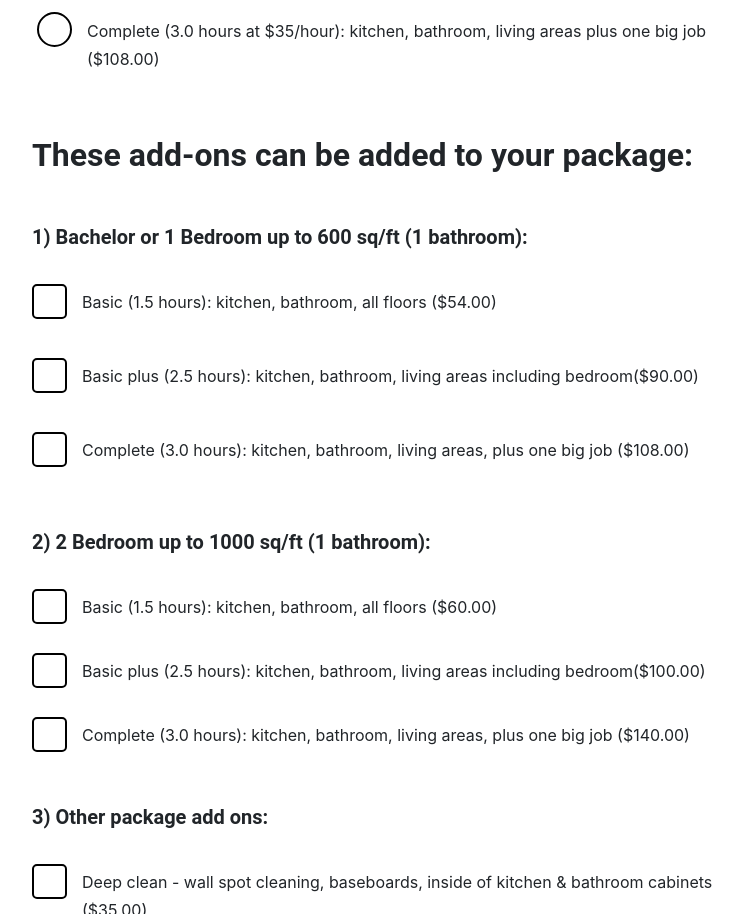
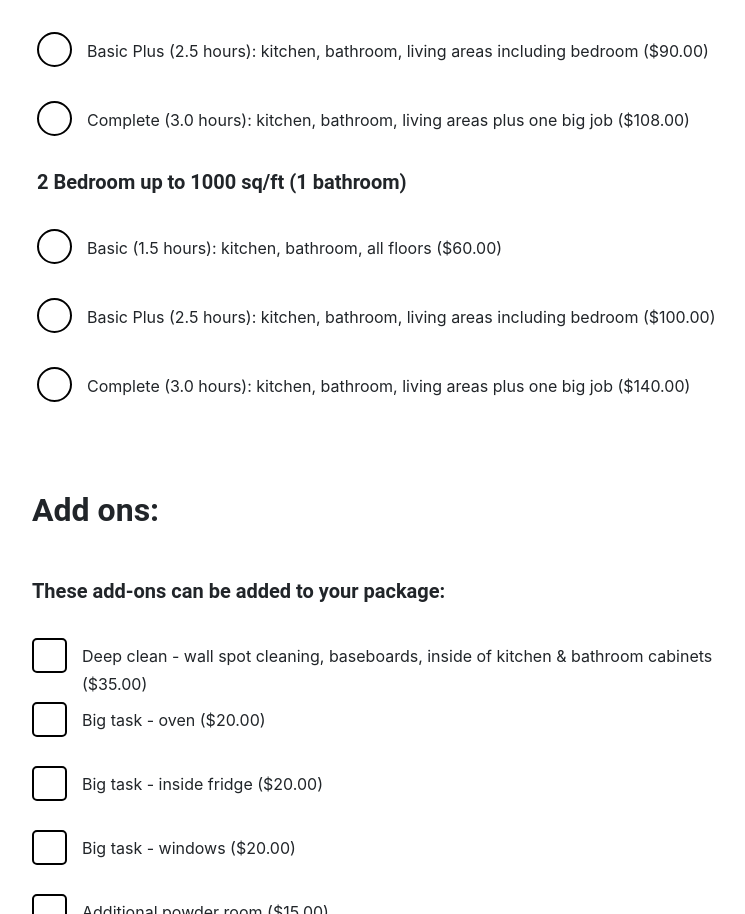
Before and after one commit to nmakuch/rosies-ms-nextjs, a Next.js app: page /services in a window 1280 px wide. Shown: the part 1886-2800 px from the top of the page, without its empty margins (253-998 px from the left). Built offline with nearby package versions, Linux system fonts and the light colour scheme.

Commit message:
fixed after fed's feedback

```diff
--- a/pages/services.js
+++ b/pages/services.js
@@ -37,11 +37,7 @@ class Services extends React.Component {
   constructor(props) {
     super(props);
     this.state = {
-      optionsAddOns1: [],
-      optionsAddOns2: [],
       optionsAddOns3: [],
-      labelsAddOns1: [],
-      labelsAddOns2: [],
       labelsAddOns3: [],
       selectBoxValue1: [],
       radio1: "",
@@ -54,56 +50,6 @@ class Services extends React.Component {
       radio1: event.target.value,
       radioLabel: event.target.id
     });
-  }
-
-  changeEvent1(event) {
-    let checkedArrayAddOns1 = this.state.optionsAddOns1;
-    let checkedArrayIds1 = this.state.labelsAddOns1;
-    let selectedId1 = event.target.id;
-    let selectedValue1 = event.target.value;
-
-    if (event.target.checked === true) {
-      checkedArrayIds1.push(selectedId1);
-      checkedArrayAddOns1.push(parseFloat(selectedValue1));
-      this.setState({
-        optionsAddOns1: checkedArrayAddOns1,
-        labelsAddOns1: checkedArrayIds1
-      });
-    } else {
-      let valueIndex1 = checkedArrayAddOns1.indexOf(selectedValue1);
-      checkedArrayAddOns1.splice(valueIndex1, 1);
-      checkedArrayIds1.splice(valueIndex1, 1);
-
-      this.setState({
-        optionsAddOns1: checkedArrayAddOns1,
-        labelsAddOns1: checkedArrayIds1
-      });
-    }
-  }
-
-  changeEvent2(event) {
-    let checkedArrayAddOns2 = this.state.optionsAddOns2;
-    let checkedArrayIds2 = this.state.labelsAddOns2;
-    let selectedId2 = event.target.id;
-    let selectedValue2 = event.target.value;
-
-    if (event.target.checked === true) {
-      checkedArrayIds2.push(selectedId2);
-      checkedArrayAddOns2.push(parseFloat(selectedValue2));
-      this.setState({
-        optionsAddOns2: checkedArrayAddOns2,
-        labelsAddOns2: checkedArrayIds2
-      });
-    } else {
-      let valueIndex2 = checkedArrayAddOns2.indexOf(selectedValue2);
-      checkedArrayAddOns2.splice(valueIndex2, 1);
-      checkedArrayIds2.splice(valueIndex2, 1);
-
-      this.setState({
-        optionsAddOns2: checkedArrayAddOns2,
-        labelsAddOns2: checkedArrayIds2
-      });
-    }
   }
 
   changeEvent3(event) {
@@ -132,37 +78,6 @@ class Services extends React.Component {
   }
 
   render() {
-    let addOnsLabels1 = this.state.labelsAddOns1;
-    let addOnsCost1 = this.state.optionsAddOns1;
-
-    let checkBoxArrayAddOns1 = [54.0, 90.0, 108.0];
-    let checkBoxArrayLabels1 = [
-      "Basic (1.5 hours): kitchen, bathroom, all floors ($54.00)",
-      "Basic plus (2.5 hours): kitchen, bathroom, living areas including bedroom($90.00)",
-      "Complete (3.0 hours): kitchen, bathroom, living areas, plus one big job ($108.00)"
-    ];
-    let checkBoxArrayIds1 = [
-      "Basic (1.5 hours)",
-      "Basic plus (2.5 hours)",
-      "Complete (3.0 hours)"
-    ];
-
-    let addOnsLabels2 = this.state.labelsAddOns2;
-    let addOnsCost2 = this.state.optionsAddOns2;
-
-    let checkBoxArrayAddOns2 = [60.0, 100.0, 140.0];
-    let checkBoxArrayLabels2 = [
-      "Basic (1.5 hours): kitchen, bathroom, all floors ($60.00)",
-      "Basic plus (2.5 hours): kitchen, bathroom, living areas including bedroom($100.00)",
-      "Complete (3.0 hours): kitchen, bathroom, living areas, plus one big job ($140.00)"
-    ];
-
-    let checkBoxArrayIds2 = [
-      "Basic (1.5 hours) x2",
-      "Basic plus (2.5 hours) x2",
-      "Complete (3.0 hours) x2"
-    ];
-
     let addOnsLabels3 = this.state.labelsAddOns3;
     let addOnsCost3 = this.state.optionsAddOns3;
 
@@ -206,9 +121,9 @@ class Services extends React.Component {
 
     let radioValues2 = [54.0, 90.0, 108.0];
     let radioLabels2 = [
-      "Basic (1.5 hours at $35/hour): kitchen, bathroom, all floors  ($54.00)",
-      "Basic Plus (2.5 hours at $35/hour): kitchen, bathroom, living areas including bedroom ($90.00)",
-      "Complete (3.0 hours at $35/hour): kitchen, bathroom, living areas plus one big job ($108.00)"
+      "Basic (1.5 hours): kitchen, bathroom, all floors  ($54.00)",
+      "Basic Plus (2.5 hours): kitchen, bathroom, living areas including bedroom ($90.00)",
+      "Complete (3.0 hours): kitchen, bathroom, living areas plus one big job ($108.00)"
     ];
 
     let radioArrayId2 = [
@@ -217,29 +132,20 @@ class Services extends React.Component {
       "Complete (3.0 hours)"
     ];
 
+    let radioValues3 = [60.0, 100.0, 140.0];
+    let radioLabels3 = [
+      "Basic (1.5 hours): kitchen, bathroom, all floors  ($60.00)",
+      "Basic Plus (2.5 hours): kitchen, bathroom, living areas including bedroom ($100.00)",
+      "Complete (3.0 hours): kitchen, bathroom, living areas plus one big job ($140.00)"
+    ];
+
+    let radioArrayId3 = [
+      "x2 Basic (1.5 hours)",
+      "x2 Basic plus (2.5 hours)",
+      "x2 Complete (3.0 hours)"
+    ];
+
     let grandTotalArr = [];
-
-    let outputCheckboxesAddOns1 = checkBoxArrayAddOns1.map((number, i) => {
-      return (
-        <CheckBox
-          value={number}
-          id={checkBoxArrayIds1[i]}
-          onChange={this.changeEvent1.bind(this)}
-          label={checkBoxArrayLabels1[i]}
-        />
-      );
-    }, this);
-
-    let outputCheckboxesAddOns2 = checkBoxArrayAddOns2.map((number, i) => {
-      return (
-        <CheckBox
-          value={number}
-          id={checkBoxArrayIds2[i]}
-          onChange={this.changeEvent2.bind(this)}
-          label={checkBoxArrayLabels2[i]}
-        />
-      );
-    }, this);
 
     let outputCheckboxesAddOns3 = checkBoxArrayAddOns3.map((number, i) => {
       return (
@@ -252,23 +158,11 @@ class Services extends React.Component {
       );
     }, this);
 
-    let sumOptionsAddOns1 = this.state.optionsAddOns1.reduce(
-      (a, b) => a + b,
-      0
-    );
-
-    let sumOptionsAddOns2 = this.state.optionsAddOns2.reduce(
-      (a, b) => a + b,
-      0
-    );
-
     let sumOptionsAddOns3 = this.state.optionsAddOns3.reduce(
       (a, b) => a + b,
       0
     );
 
-    grandTotalArr.push(sumOptionsAddOns1);
-    grandTotalArr.push(sumOptionsAddOns2);
     grandTotalArr.push(sumOptionsAddOns3);
 
     let reducedArr = grandTotalArr.reduce((a, b) => a + b, 0);
@@ -395,14 +289,6 @@ class Services extends React.Component {
                     `}
                     className="row"
                   >
-                    <h2>Select one of the following plans:</h2>
-                  </div>
-                  <div
-                    css={css`
-                      padding: 0 15px;
-                    `}
-                    className="row"
-                  >
                     <div
                       css={css`
                         padding: 0 5px !important;
@@ -410,7 +296,8 @@ class Services extends React.Component {
                       className="col-md-12 col-sm-12"
                     >
                       <div className="form-group">
-                        <h3>1) Cleaning by the hour (Rate: $35/hr)</h3>
+                        <h2>1) Hourly cleaning packages</h2>
+                        <h3>Our regular cleaning rate is $35/hour</h3>
                         <ul>
                           {radioValues1.map((radioValue, i) => {
                             return (
@@ -451,9 +338,11 @@ class Services extends React.Component {
                             </div>
                           </li>
                           <li>
+                            <h2>2) Pre-structured cleaning package</h2>
+                          </li>
+                          <li>
                             <h3>
-                              2) Pre-structured cleaning package (Rate:
-                              $35/hour)
+                              1 Bedroom or Bachelor up to 600 sq/ft (1 bathroom)
                             </h3>
                           </li>
                           {radioValues2.map((radioValue, i) => {
@@ -471,6 +360,30 @@ class Services extends React.Component {
                                   />
                                   <p className="radio-label">
                                     {radioLabels2[i]}
+                                  </p>
+                                  <span className="checkbox-custom circular"></span>
+                                </label>
+                              </li>
+                            );
+                          })}
+                          <li>
+                            <h3>2 Bedroom up to 1000 sq/ft (1 bathroom)</h3>
+                          </li>
+                          {radioValues3.map((radioValue, i) => {
+                            return (
+                              <li>
+                                <label className="checkbox-label">
+                                  <input
+                                    type="radio"
+                                    value={radioValue}
+                                    id={radioArrayId3[i]}
+                                    checked={
+                                      this.state.radio1 === `${radioValue}`
+                                    }
+                                    onChange={this.radioChange.bind(this)}
+                                  />
+                                  <p className="radio-label">
+                                    {radioLabels3[i]}
                                   </p>
                                   <span className="checkbox-custom circular"></span>
                                 </label>
@@ -504,45 +417,12 @@ class Services extends React.Component {
                   >
                     <h2
                       css={css`
+                        margin-bottom: 0 !important;
                         margin-top: 50px;
                       `}
                     >
-                      These add-ons can be added to your package:
+                      Add ons:
                     </h2>
-                    <h3>
-                      1) Bachelor or 1 Bedroom up to 600 sq/ft (1 bathroom):
-                    </h3>
-                    <div className="form-group">
-                      <div>{outputCheckboxesAddOns1}</div>
-                      <br />
-                    </div>
-                  </div>
-                  <div
-                    css={css`
-                      padding: 0 15px;
-                      label {
-                        margin-bottom: 40px;
-                        p {
-                          position: relative;
-                          top: 4px;
-                          left: 50px;
-                        }
-
-                        @media only screen and (max-width: 767px) {
-                          p {
-                            top: 8px;
-                            line-height: 1.2rem;
-                          }
-                        }
-                      }
-                    `}
-                    className="row"
-                  >
-                    <h3>2) 2 Bedroom up to 1000 sq/ft (1 bathroom):</h3>
-                    <div className="form-group">
-                      <div>{outputCheckboxesAddOns2}</div>
-                      <br />
-                    </div>
                   </div>
                   <div
                     css={css`
@@ -565,7 +445,13 @@ class Services extends React.Component {
                     `}
                     className="row"
                   >
-                    <h3>3) Other package add ons:</h3>
+                    <h3
+                      css={css`
+                        margin-top: 50px;
+                      `}
+                    >
+                      These add-ons can be added to your package:
+                    </h3>
                     <div className="form-group">
                       <div>{outputCheckboxesAddOns3}</div>
                       <br />
@@ -628,7 +514,7 @@ class Services extends React.Component {
                           </div>
                         ) : null}
 
-                        {addOnsLabels1.map((addOnLabel1, i) => {
+                        {addOnsLabels3.map((addOnLabel3, i) => {
                           return (
                             <div
                               css={css`
@@ -654,73 +540,9 @@ class Services extends React.Component {
                                 }
                               `}
                             >
-                              <h3>+ {addOnLabel1}</h3>
-                              <span> {formatter.format(addOnsCost1[i])}</span>
+                              <h3>+ {addOnLabel3}</h3>
+                              <span> {formatter.format(addOnsCost3[i])}</span>
                             </div>
-                          );
-                        })}
-
-                        {addOnsLabels2.map((addOnLabel2, i) => {
-                          return (
-                            <div
-                              css={css`
-                                display: flex;
-                                justify-content: space-between;
-                                width: 400px;
-
-                                h3 {
-                                  font-size: 16px;
-                                  margin-bottom: 15px;
-                                }
-
-                                span {
-                                  font-size: 16px;
-                                }
-
-                                @media only screen and (max-width: 500px) {
-                                  width: 325px;
-                                }
-
-                                @media only screen and (max-width: 390px) {
-                                  width: 270px;
-                                }
-                              `}
-                            >
-                              <h3>+ {addOnLabel2}</h3>
-                              <span> {formatter.format(addOnsCost2[i])}</span>
-                            </div>
-                          );
-                        })}
-
-                        {addOnsLabels3.map((addOnLabel3, i) => {
-                          return (
-                              <div
-                                css={css`
-                                  display: flex;
-                                  justify-content: space-between;
-                                  width: 400px;
-
-                                  h3 {
-                                    font-size: 16px;
-                                    margin-bottom: 15px;
-                                  }
-
-                                  span {
-                                    font-size: 16px;
-                                  }
-
-                                  @media only screen and (max-width: 500px) {
-                                    width: 325px;
-                                  }
-
-                                  @media only screen and (max-width: 390px) {
-                                    width: 270px;
-                                  }
-                                `}
-                              >
-                                <h3>+ {addOnLabel3}</h3>
-                                <span> {formatter.format(addOnsCost3[i])}</span>
-                              </div>
                           );
                         })}
                       </div>
```
